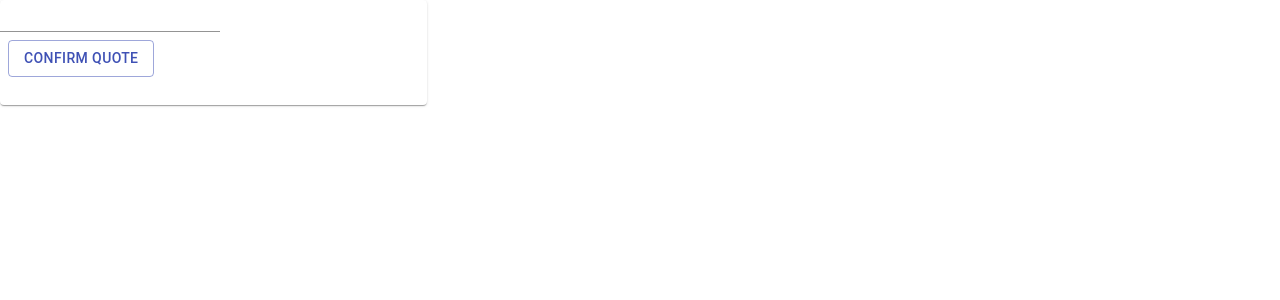
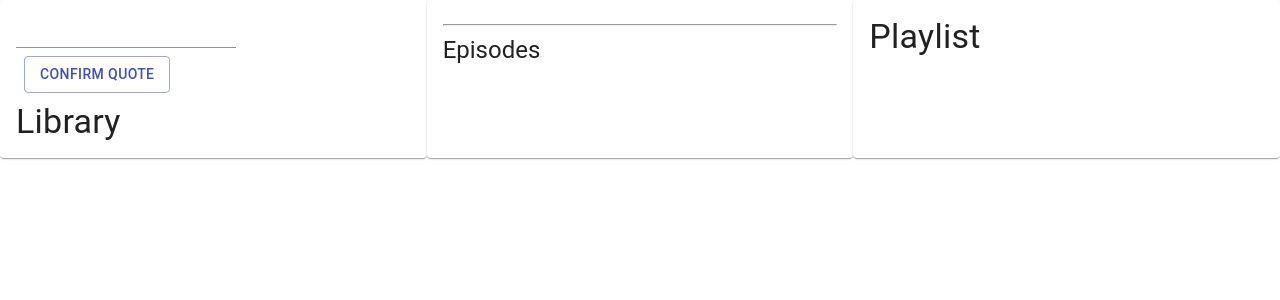
Before and after one commit to max-allen/flourish_app, a React (Create React App) app: page / in a window 1280 px wide. Shown: the top 300 px of the page. Built offline with nearby package versions, Linux system fonts and the light colour scheme.

Commit message:
warn on no-unused-vars

```diff
--- a/package.json
+++ b/package.json
@@ -7,6 +7,8 @@
     "@testing-library/jest-dom": "^5.14.1",
     "@testing-library/react": "^11.2.7",
     "@testing-library/user-event": "^12.8.3",
+    "axios": "^0.21.1",
+    "material-ui-audio-player": "^1.6.2",
     "react": "^17.0.2",
     "react-dom": "^17.0.2",
     "react-scripts": "4.0.3",
--- a/src/App.jsx
+++ b/src/App.jsx
@@ -1,22 +1,70 @@
-import React from 'react'
+import React, { useState, useEffect } from 'react'
 import styled from 'styled-components'
 import './App.css'
+import AudioPlayer from 'material-ui-audio-player'
+import Box from '@material-ui/core/Box'
 import Card from '@material-ui/core/Card'
 import CardActions from '@material-ui/core/CardActions'
+import Typography from '@material-ui/core/Typography'
 import Button from '@material-ui/core/Button'
 import Input from '@material-ui/core/Input'
+import { callApi } from './api'
 
 const Layout = styled.div`
   display: grid;
   grid-template-columns: 1fr 1fr 1fr;
 `
 
+const Avatar = styled.img`
+  width: 100px;
+  border: 5px solid #000000;
+  border-radius: 60px;
+  margin-right 20px;
+`
+const StyledCard = styled(Card)`
+  padding: 1rem;
+`
+
+const ShowHeader = styled.div`
+  display: flex;
+  align-items: center;
+`
+
+const EpisodeCell = styled.div`
+  padding: 1rem;
+  border: 1px solid #e0e0e0;
+  border-left: 0;
+  border-right: 0;
+  border-bottom: 0;
+
+  &:hover {
+    border-radius: 3px;
+    cursor: pointer;
+    background-color: #29b6f6;
+    color: #ffffff;
+  }
+`
+
 export const App = () => {
-  const clickHandler = () => {}
+  const [url, setUrl] = useState('')
+  const [data, setData] = useState([])
+
+  const changeHandler = e => setUrl(e.target.value)
+
+  const clickHandler = async () => {
+    const resp = await callApi({ method: 'post', body: { url } })
+    setData(current => [...current, resp.data])
+  }
+
+  const [initialShow] = data
+  const initialItem = initialShow && initialShow.items[0]
+
+  console.log('ITEM', initialShow)
+
   return (
     <Layout>
-      <Card style={{ height: '100%' }}>
-        <Input />
+      <StyledCard>
+        <Input onChange={changeHandler} />
         <CardActions>
           <Button
             color='primary'
@@ -25,9 +73,49 @@ export const App = () => {
             onClick={clickHandler}
           >Confirm Quote
           </Button>
+
         </CardActions>
-        <Button />
-      </Card>
+        { initialItem && (
+        <Box mt={3} mb={3}>
+          <AudioPlayer src={initialItem.attachments[0].url} />
+        </Box>
+        )}
+        <Typography variant='h4'>Library</Typography>
+      </StyledCard>
+
+      <StyledCard>
+        { data.map(show => (
+          <div key={show.version}>
+            <ShowHeader>
+              <Avatar src={show.icon} alt='avatar' />
+              <Typography variant='h5'>
+                {show.title}
+              </Typography>
+            </ShowHeader>
+            <Typography variant='subtitle1'>
+              {show.description}
+            </Typography>
+          </div>
+        ))}
+        <hr />
+        <Typography variant='h5'>Episodes</Typography>
+        { initialShow && initialShow.items.map(item => (
+          <EpisodeCell key={item.id}>
+            <Typography variant='h6'>
+              {item.title}
+            </Typography>
+            <Typography>
+              {item.content_text}
+            </Typography>
+          </EpisodeCell>
+        ))}
+      </StyledCard>
+
+      <StyledCard>
+        <Typography variant='h4'>
+          Playlist
+        </Typography>
+      </StyledCard>
     </Layout>
   )
 }
```
Also changed, not shown: .eslintrc.js, 1 other file (tests, documents, lock files or other folders).
